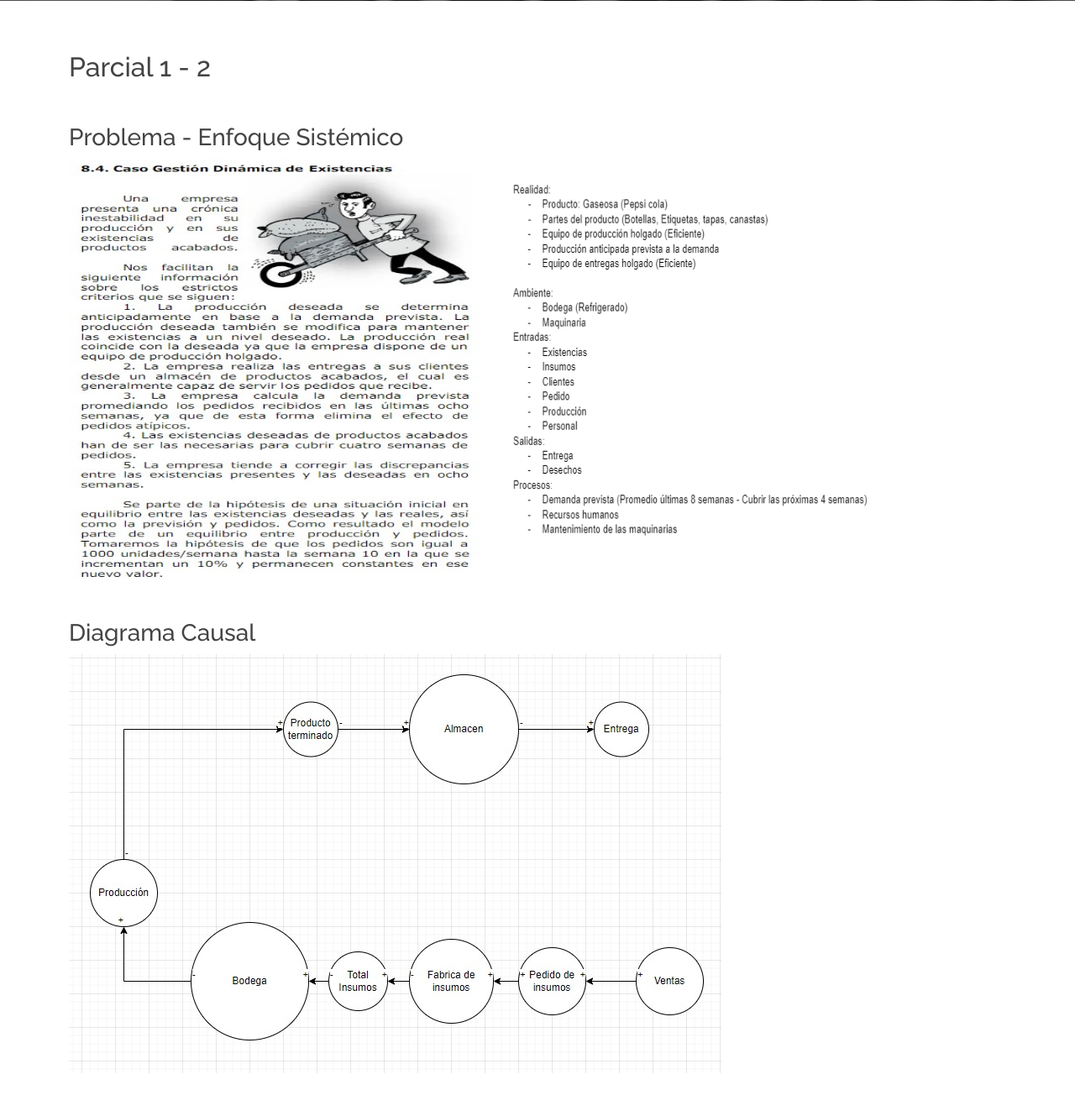
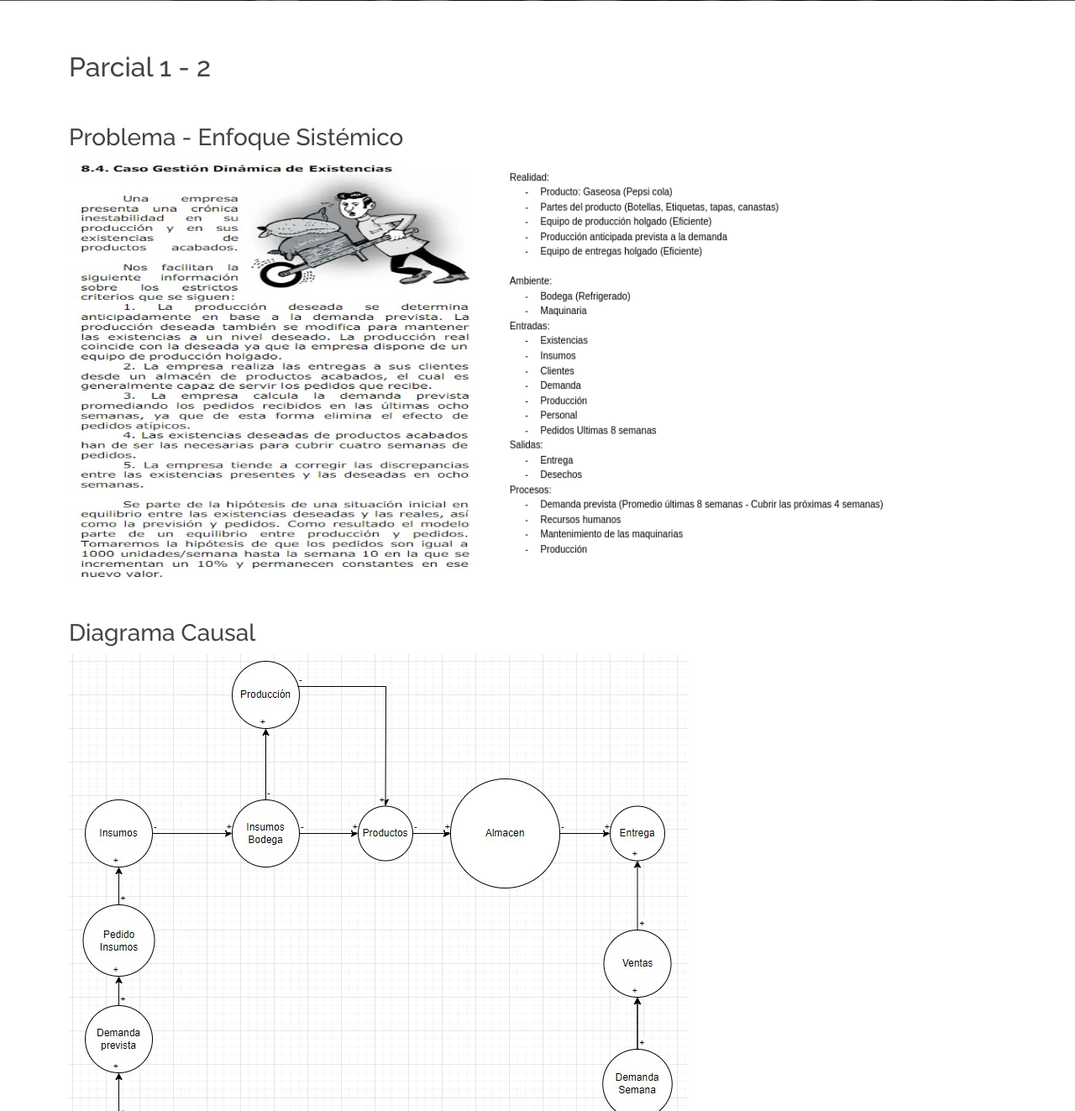
Before and after one commit to leoyf19/solution-tech, a PHP site: page /inventary.php in a window 1280 px wide. Shown: the part 799-2122 px from the top of the page at 84% size. Run offline with PHP 8.4, Linux system fonts and the light colour scheme.

Commit message:
Cambios en el parcial.

```diff
--- a/inventary.php
+++ b/inventary.php
@@ -40,16 +40,16 @@
                     <h3>Problema - Enfoque Sistémico</h3>
                     <div class="d-flex gap-2">
                         <img src="assets/img/problema.jpeg" alt="" height="500px" width="500px">
-                        <img src="assets/img/enfoque-sistemico.jpg" alt="" height="500px" width="500px">
+                        <img src="assets/img/enfoque-sistemico.png" alt="" height="500px" width="500px">
                     </div>
                 </div>
 
                 <div class="mt-5">
                     <h3>Diagrama Causal</h3>
-                    <img src="assets/img/diagrama-causal.jpeg" alt="">
+                    <img src="assets/img/diagrama-causal.jpg" alt="">
                 </div>
 
-                <iframe class="mt-5" src="https://exchange.iseesystems.com/models/player/leonardo-valencia-cortes/tgs-leo" frameborder="0" width="1200px" height="800px"></iframe>
+                <iframe class="mt-5" src="https://exchange.iseesystems.com/models/player/leonardo-valencia-cortes/tgs-test" frameborder="0" width="1200px" height="800px"></iframe>
 
                 <div class="mt-5">
                     <h3>Gráfica organizacional empresarial</h3>
```
Also changed, not shown: assets/img/diagrama-causal.jpg (added), assets/img/enfoque-sistemico.png (added).
